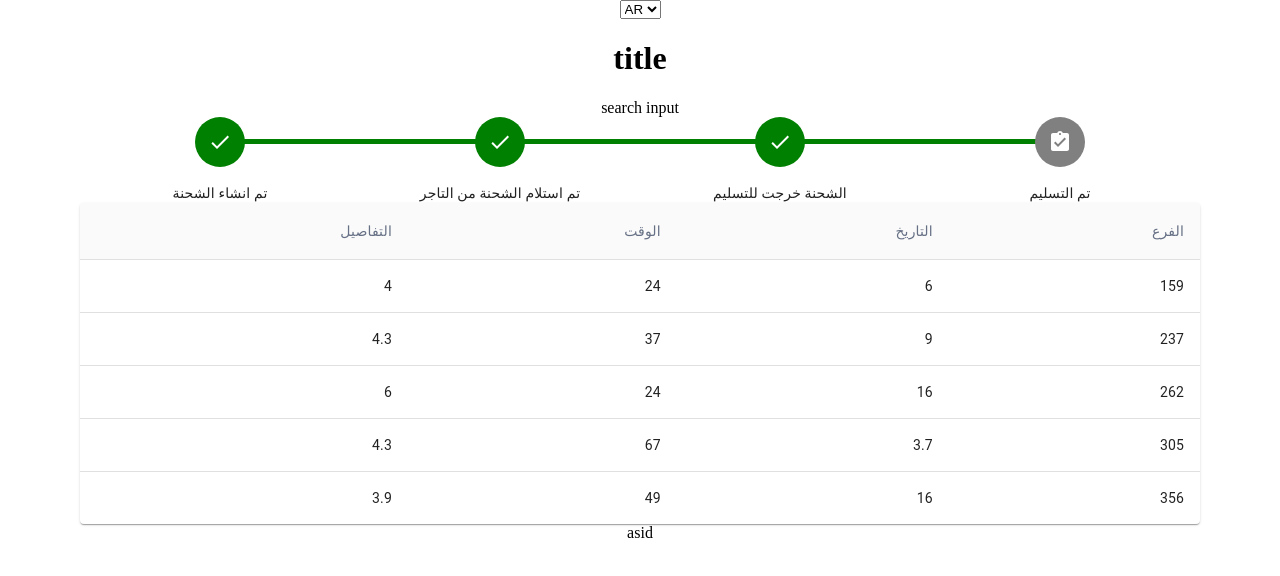
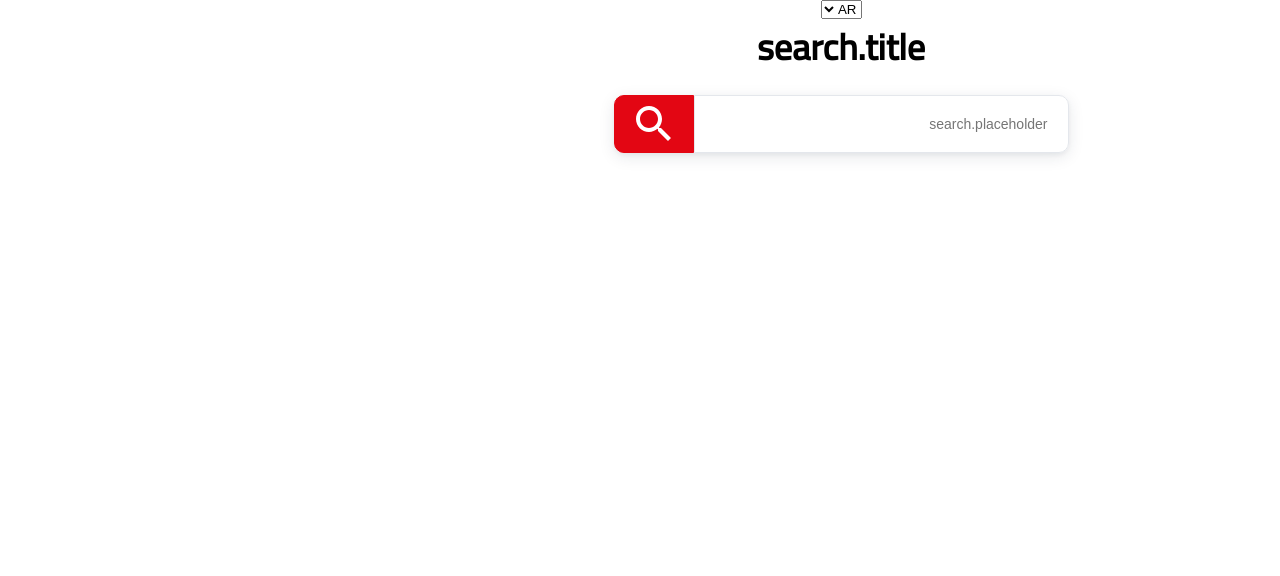
Before and after one commit to TokaAbdulhamied/tracking-service, a React (Create React App) app: page / in a window 1280 px wide. Shown: the top 576 px of the page. Built offline with nearby package versions, Linux system fonts and the light colour scheme.

Commit message:
create searchinput component

```diff
--- a/src/App.css
+++ b/src/App.css
@@ -13,4 +13,24 @@
 
 .App {
   text-align: center;
+  font-size: "Cairo-Regular";
 }
+
+.main-wrapper {
+  padding-inline: 5rem;
+  display: flex;
+  flex-direction: column;
+  align-items: center;
+}
+
+.main-wrapper > h4 {
+  font-size: 36px;
+  line-height: 56px;
+  margin-block-start: 0em;
+  margin-block-end: 0em;
+  font-family: "Cairo-Medium";
+  @media only screen and (max-width: 768px) {
+    font-size: 28px;
+    line-height: 36px;
+  }
+}
--- a/src/App.tsx
+++ b/src/App.tsx
@@ -3,6 +3,7 @@ import "./App.css"
 import { useTranslation } from "react-i18next"
 import CustomeTable from "Components/CustomeTable/CustomeTable"
 import CustomeStepper from "Components/CustomeStepper/CustomeStepper"
+import SearchInput from "Components/SearchInput/SearchInput"
 
 function App() {
   const { t } = useTranslation()
@@ -11,7 +12,7 @@ function App() {
   }
   const { i18n } = useTranslation()
   const [language, setLanguage] = React.useState("ar")
-
+  document.body.dir = i18n.dir()
   const handleLangChange = (evt: any) => {
     const lang = evt.target.value
     console.log(lang)
@@ -24,19 +25,19 @@ function App() {
         <option value="ar">AR</option>
         <option value="en">EN</option>
       </select>
-      <main>
-        <h1>title</h1>
-        <section>search input</section>
+
+      <main className="main-wrapper">
+        <h4>{t("search.title")}</h4>
+        <SearchInput className="lg-search" />
       </main>
-      <main style={{ paddingInline: "5rem" }}>
+      {/* <main className="main-wrapper">
         <CustomeStepper />
-        <main>
-          <section>
-            <CustomeTable />
-          </section>
-          <aside>asid</aside>
-        </main>
-      </main>
+
+        <section>
+          <CustomeTable />
+        </section>
+        <aside>asid</aside>
+      </main> */}
     </div>
   )
 }
--- /dev/null
+++ b/src/Components/SearchInput/SearchInput.css
@@ -0,0 +1,36 @@
+.search-input-container {
+  display: flex;
+  align-items: center;
+  margin: 20px;
+  box-shadow: 0 2px 4px rgba(29, 41, 57, 0.05), 0 4px 16px rgba(29, 41, 57, 0.1);
+  border-radius: 10px;
+  max-width: 455px;
+  width: 100%;
+}
+
+.search-input-container.searching {
+  background-color: red;
+}
+
+input {
+  border: 1px solid #e4e7ec;
+  height: 100%;
+  flex: 1;
+  padding: 20px;
+  box-sizing: border-box;
+  border-start-start-radius: 10px;
+  border-end-start-radius: 10px;
+  /* font-variant: tabular-nums; */
+  position: relative;
+  display: inline-block;
+  width: 100%;
+  color: #111619;
+  font-size: 14px;
+  line-height: 1.5715;
+  transition: 0.4s;
+  outline: none;
+}
+
+input:focus {
+  border-color: #40a9ff;
+}
--- /dev/null
+++ b/src/Components/SearchInput/SearchInput.tsx
@@ -0,0 +1,46 @@
+import React, { useState, useTransition } from "react"
+import "./SearchInput.css"
+import SearchIcon from "@mui/icons-material/Search"
+import { Button, IconButton, InputAdornment, TextField } from "@mui/material"
+
+import { useTranslation } from "react-i18next"
+type Props = {
+  className?: string
+}
+function SearchInput({ className }: Props) {
+  const { t } = useTranslation()
+  const [value, setValue] = useState("")
+
+  return (
+    <span
+      // style={{ height: "3rem" }}
+      className={`search-input-container ${className}`}
+    >
+      <input
+        placeholder={t("search.placeholder")}
+        type="text"
+        onChange={(e) => setValue(e.target.value)}
+        value={value}
+      />
+      <IconButton
+        sx={{
+          borderRadius: "0px",
+          backgroundColor: "#E30613",
+          borderStartEndRadius: "10px",
+          borderEndEndRadius: "10px",
+
+          border: "1px solid #E30613",
+          height: "100%",
+          padding: "4px 15px",
+          ":hover": {
+            backgroundColor: "#E30613",
+          },
+        }}
+      >
+        <SearchIcon sx={{ fontSize: "3rem", color: "#fff" }} />
+      </IconButton>
+    </span>
+  )
+}
+
+export default SearchInput
--- a/src/index.tsx
+++ b/src/index.tsx
@@ -5,11 +5,15 @@ import App from "./App"
 import reportWebVitals from "./reportWebVitals"
 import { I18nextProvider } from "react-i18next"
 import i18n from "i18n/config"
+import { Provider } from "react-redux"
+import store from "Store/store"
 const root = ReactDOM.createRoot(document.getElementById("root") as HTMLElement)
 root.render(
   <React.StrictMode>
     <I18nextProvider i18n={i18n}>
-      <App />
+      <Provider store={store}>
+        <App />
+      </Provider>
     </I18nextProvider>
   </React.StrictMode>
 )
```
